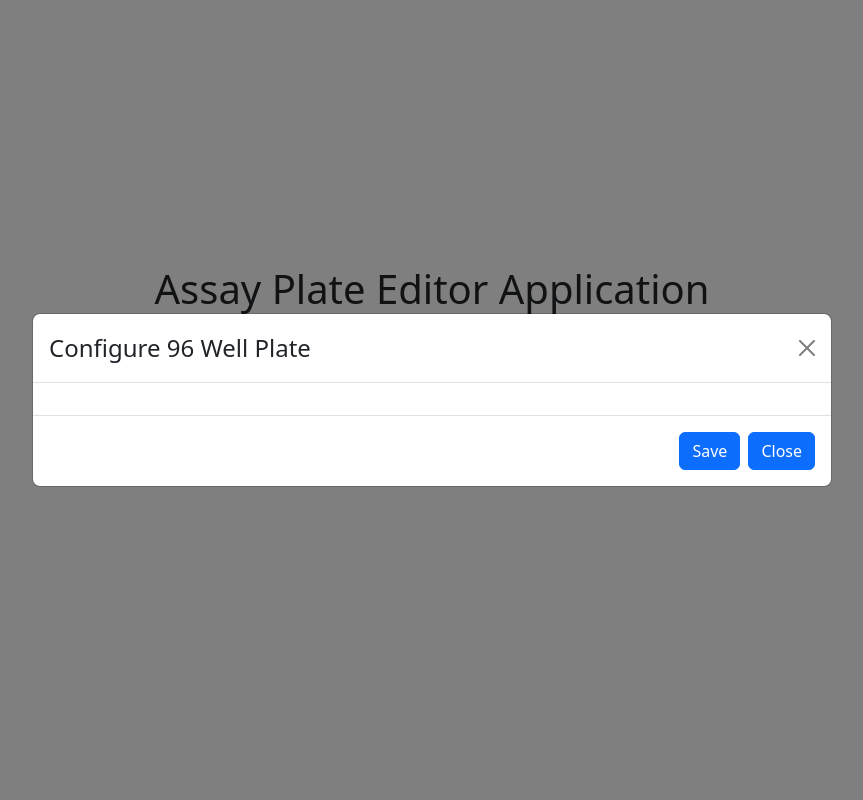
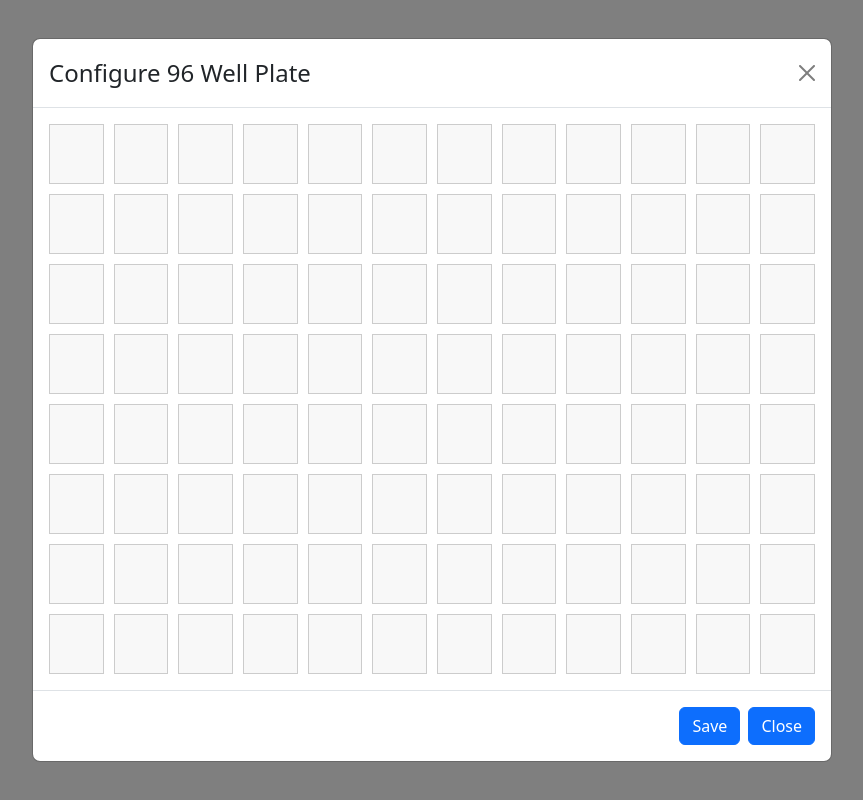
Before and after one commit to kanishk-jain-2001/assay-plate-editor, a React (Create React App) app in the folder frontend/: page / in a window 1280 px wide. Both pictures are taken after a click on the button "Add a 96 Well Plate". Shown: the whole page, without its empty margins (208-1071 px from the left). Built offline with nearby package versions, Linux system fonts and the light colour scheme.

Commit message:
Progress on frontend

```diff
--- /dev/null
+++ b/frontend/src/App.css
@@ -0,0 +1,21 @@
+.plate {
+  display: grid;
+  grid-template-columns: repeat(12, 1fr); /* Creates a 12-column grid */
+  grid-gap: 10px; /* Adjusts space between wells */
+}
+
+.well {
+  width: 100%; /* Adjust the width as necessary */
+  height: 60px; /* Adjust the height as necessary */
+  border: 1px solid #ccc; /* Border for visual separation */
+  display: flex;
+  justify-content: center;
+  align-items: center;
+  cursor: pointer; /* Indicates that the well is clickable */
+  background-color: #f8f8f8; /* Light background color */
+}
+
+/* Additional styling for displaying well data */
+.well > div {
+  text-align: center;
+}
--- a/frontend/src/App.js
+++ b/frontend/src/App.js
@@ -4,6 +4,8 @@ import Button from 'react-bootstrap/Button';
 import WellPlateModal96 from './WellPlateModal96';
 import WellPlateModal384 from './WellPlateModal384';
 import 'bootstrap/dist/css/bootstrap.min.css';
+import './App.css';
+
 
 
 export default function App () {
--- /dev/null
+++ b/frontend/src/WellDataModal.js
@@ -0,0 +1,56 @@
+import React, { useState } from 'react';
+import Modal from 'react-bootstrap/Modal';
+import Button from 'react-bootstrap/Button';
+
+const WellDataModal = ({ show, onHide, onSave, initialData }) => {
+  const [data, setData] = useState(initialData || { reagent: '', antibody: '', concentration: '' });
+
+  const handleChange = (e) => {
+    setData({ ...data, [e.target.name]: e.target.value });
+  };
+
+  return (
+    <Modal show={show} onHide={onHide}>
+      <Modal.Header closeButton>
+        <Modal.Title>Edit Well</Modal.Title>
+      </Modal.Header>
+      <Modal.Body>
+        <form>
+          <div>
+            <label>Reagent:</label>
+            <input
+              type="text"
+              name="reagent"
+              value={data.reagent}
+              onChange={handleChange}
+            />
+          </div>
+          <div>
+            <label>Antibody:</label>
+            <input
+              type="text"
+              name="antibody"
+              value={data.antibody}
+              onChange={handleChange}
+            />
+          </div>
+          <div>
+            <label>Concentration:</label>
+            <input
+              type="text"
+              name="concentration"
+              value={data.concentration}
+              onChange={handleChange}
+            />
+          </div>
+        </form>
+      </Modal.Body>
+      <Modal.Footer>
+        <Button onClick={() => onSave(data)}>Save</Button>
+        <Button onClick={onHide}>Cancel</Button>
+      </Modal.Footer>
+    </Modal>
+  );
+};
+
+export default WellDataModal;
--- a/frontend/src/WellPlateModal96.js
+++ b/frontend/src/WellPlateModal96.js
@@ -1,18 +1,45 @@
-import Well from './Well';
 import React, { useState } from 'react';
 import Modal from 'react-bootstrap/Modal';
 import Button from 'react-bootstrap/Button';
-
+import Well from './Well';
+import WellDataModal from './WellDataModal'; // Import the WellDataModal component
 
 export default function WellPlateModal96(props) {
-
     const [wellsData, setWellsData] = useState(Array(96).fill(null));
+    const [showWellDataModal, setShowWellDataModal] = useState(false);
+    const [selectedWellIndex, setSelectedWellIndex] = useState(null);
 
     const handleWellClick = (index) => {
-      // Open a form/modal to edit well data and then update wellsData state
+      setSelectedWellIndex(index);
+      setShowWellDataModal(true);
+    };
+
+    const handleWellDataSave = (updatedWellData) => {
+      const updatedWellsData = [...wellsData];
+      updatedWellsData[selectedWellIndex] = updatedWellData;
+      setWellsData(updatedWellsData);
+      setShowWellDataModal(false);
+    };
+
+    const renderWells = () => {
+      let wells = [];
+      for (let i = 0; i < 8; i++) {
+        for (let j = 0; j < 12; j++) {
+          let index = i * 12 + j;
+          wells.push(
+            <Well
+              key={index}
+              onClick={() => handleWellClick(index)}
+              wellData={wellsData[index]}
+            />
+          );
+        }
+      }
+      return wells;
     };
 
     return (
+      <>
         <Modal
           {...props}
           size="lg"
@@ -26,15 +53,13 @@ export default function WellPlateModal96(props) {
             </Modal.Title>
           </Modal.Header>
           <Modal.Body>
-          <div className="plate">
-            {wellsData.map((wellData, index) => (
-              <Well key={index} onClick={() => handleWellClick(index)} wellData={wellData} />
-            ))}
+            <div className="plate" style={{ display: 'grid', gridTemplateColumns: 'repeat(12, 1fr)' }}>
+              {renderWells()}
             </div>
           </Modal.Body>
           <Modal.Footer>
             <Button onClick={() => {
-            props.onSave(wellsData); // Optionally pass the wells data back to the parent component
+              props.onSave(wellsData);
               props.onHide();
             }}>
               Save
@@ -42,5 +67,14 @@ export default function WellPlateModal96(props) {
             <Button onClick={props.onHide}>Close</Button>
           </Modal.Footer>
         </Modal>
+
+        {/* WellDataModal for editing well data */}
+        <WellDataModal
+          show={showWellDataModal}
+          onHide={() => setShowWellDataModal(false)}
+          onSave={handleWellDataSave}
+          wellData={selectedWellIndex !== null ? wellsData[selectedWellIndex] : null}
+        />
+      </>
     );
 }
```
Lines whose indentation alone changed are shown as unchanged.
